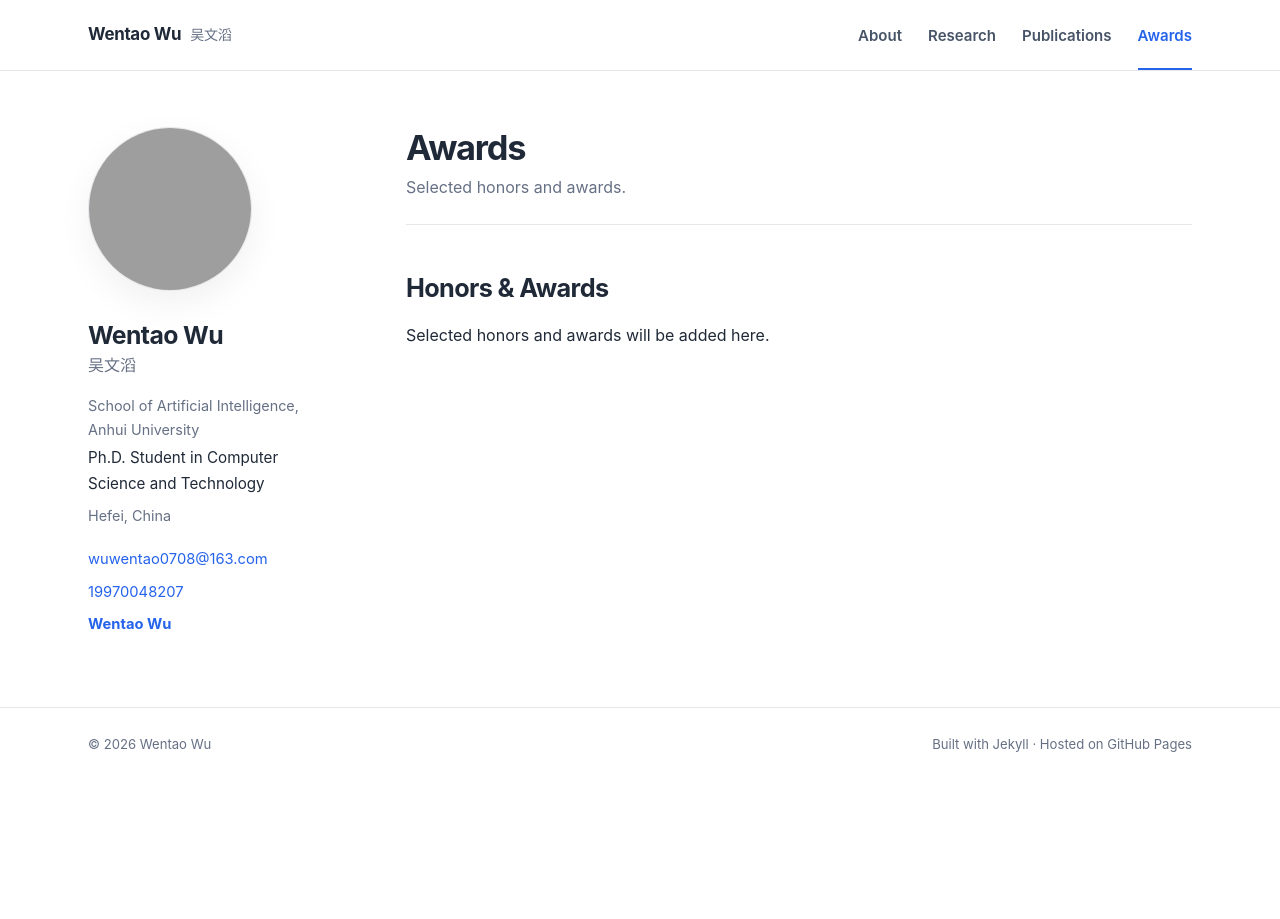
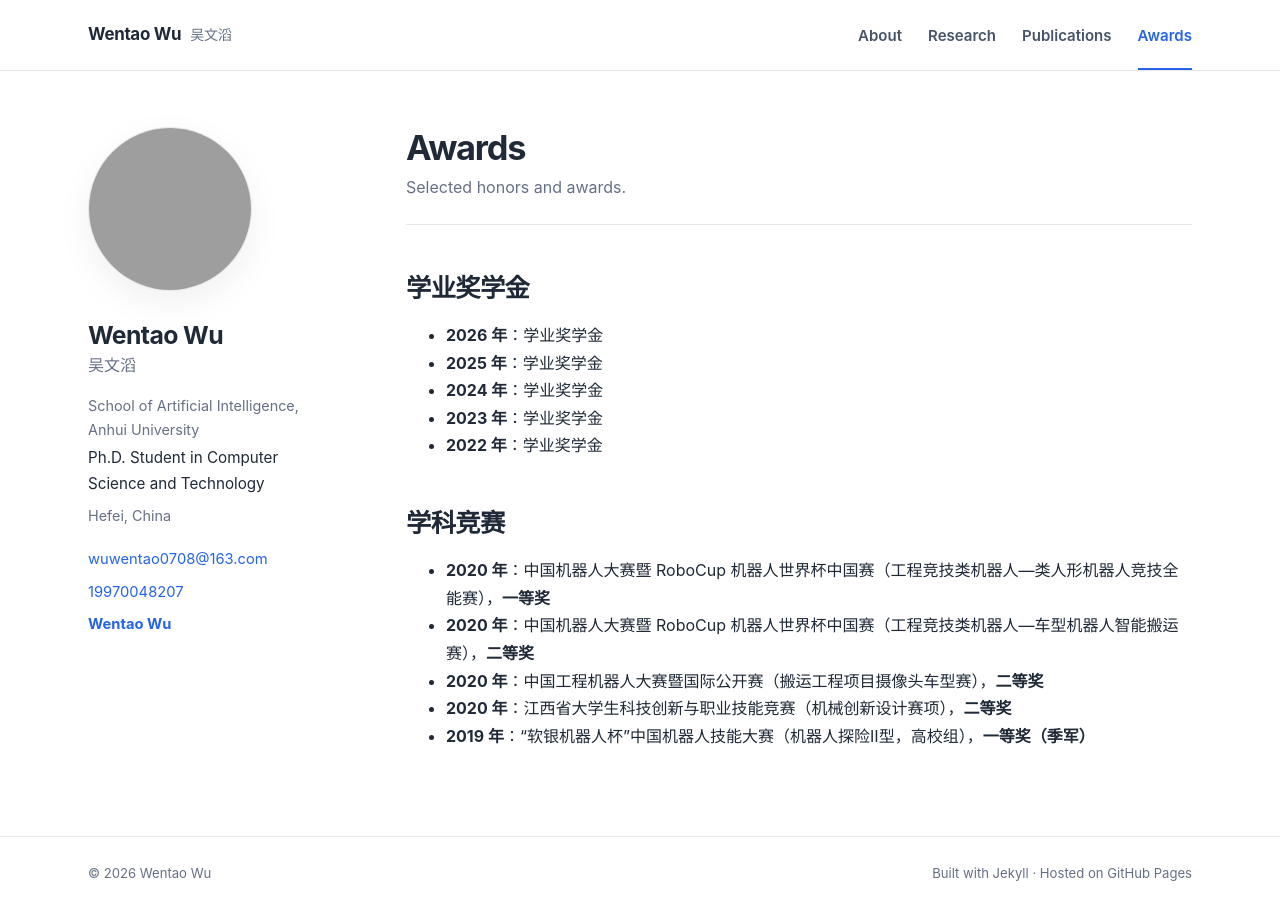
Before and after one commit to Vehicle-AHU/Vehicle-AHU.github.io, a Jekyll site: the page built from _pages/awards.md, in a window 1280 px wide. Built offline with Jekyll 4.4.1, drawn with Linux system fonts in a browser that asks for light colours; grey boxes are pictures that could not be loaded.

Commit message:
Update awards.md

```diff
--- a/_pages/awards.md
+++ b/_pages/awards.md
@@ -4,6 +4,18 @@ permalink: /awards/
 subtitle: "Selected honors and awards."
 ---
 
-## Honors & Awards
+## 学业奖学金
 
-Selected honors and awards will be added here.
+- **2026 年**：学业奖学金
+- **2025 年**：学业奖学金
+- **2024 年**：学业奖学金
+- **2023 年**：学业奖学金
+- **2022 年**：学业奖学金
+
+## 学科竞赛
+
+- **2020 年**：中国机器人大赛暨 RoboCup 机器人世界杯中国赛（工程竞技类机器人—类人形机器人竞技全能赛），**一等奖**
+- **2020 年**：中国机器人大赛暨 RoboCup 机器人世界杯中国赛（工程竞技类机器人—车型机器人智能搬运赛），**二等奖**
+- **2020 年**：中国工程机器人大赛暨国际公开赛（搬运工程项目摄像头车型赛），**二等奖**
+- **2020 年**：江西省大学生科技创新与职业技能竞赛（机械创新设计赛项），**二等奖**
+- **2019 年**：“软银机器人杯”中国机器人技能大赛（机器人探险Ⅱ型，高校组），**一等奖（季军）**
```
